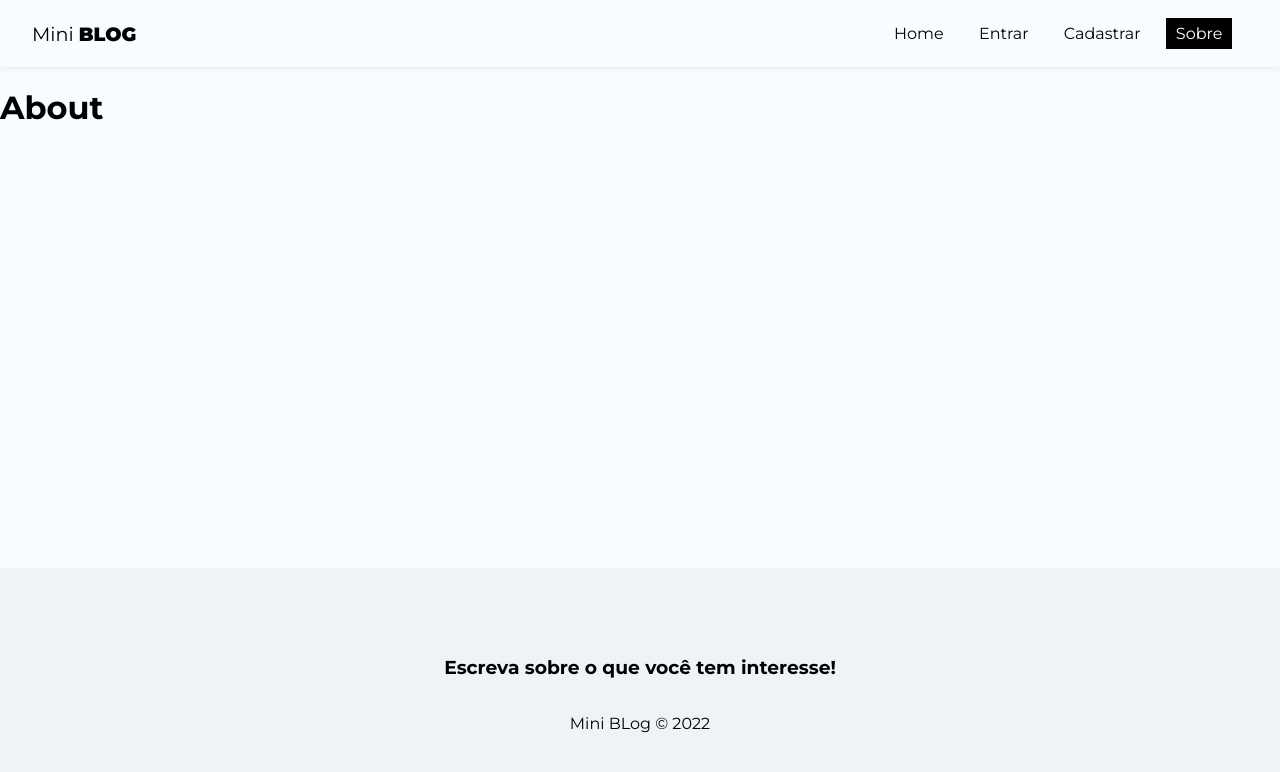
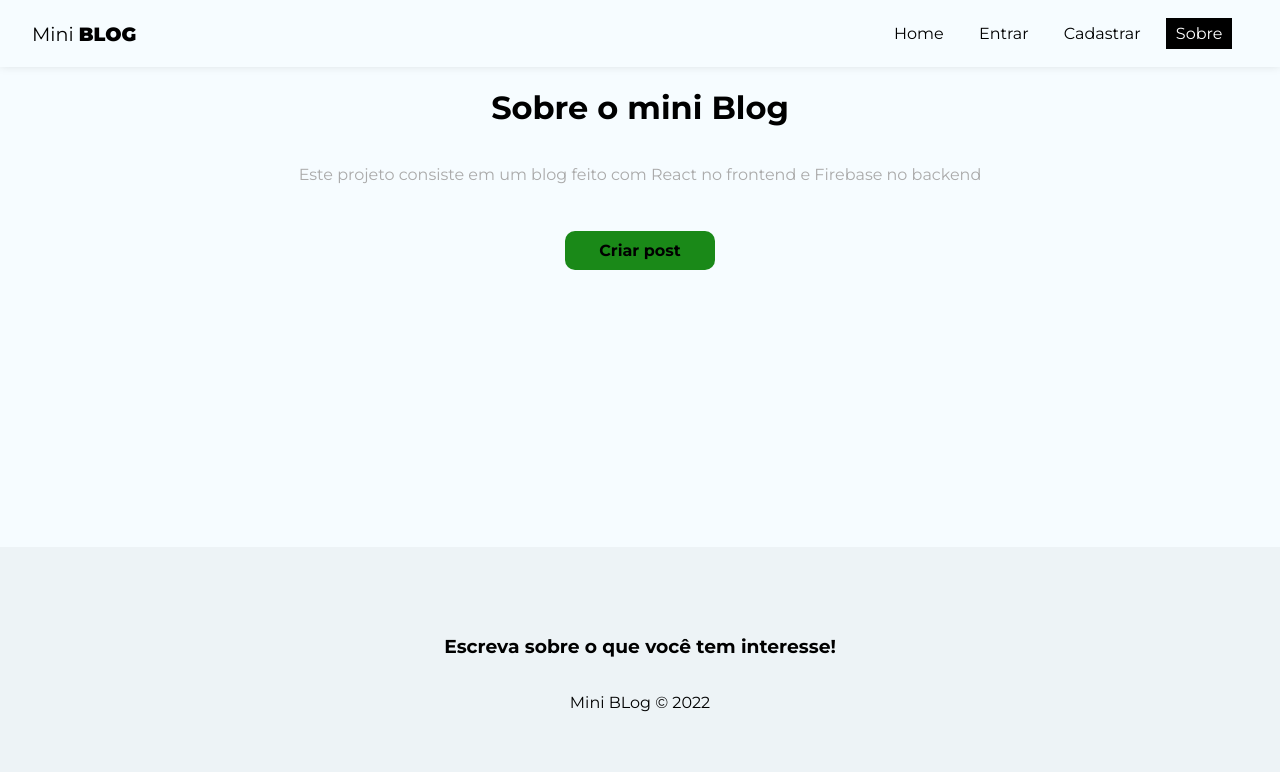
Before and after one commit to luizgustavoou/Miniblog, a React (Create React App) app: page /about in a window 1280 px wide. Shown: the top 772 px of the page. Built offline with nearby package versions, Linux system fonts and the light colour scheme; no server answers.

Commit message:
Bloqueando páginas que precisam de autenticação

```diff
--- a/src/App.js
+++ b/src/App.js
@@ -43,10 +43,22 @@ function App() {
             <Routes>
               <Route path="/" element={<Home />} />
               <Route path="/about" element={<About />} />
-              <Route path="/login" element={<Login />} />
-              <Route path="/register" element={<Register />} />
-              <Route path="/post/create" element={<CreatePost />} />
-              <Route path="/dashboard" element={<Dashboard />} />
+              <Route
+                path="/login"
+                element={!user ? <Login /> : <Navigate to="/" />}
+              />
+              <Route
+                path="/register"
+                element={!user ? <Register /> : <Navigate to="/" />}
+              />
+              <Route
+                path="/post/create"
+                element={user ? <CreatePost /> : <Navigate to="/login" />}
+              />
+              <Route
+                path="/dashboard"
+                element={user ? <Dashboard /> : <Navigate to="/login" />}
+              />
             </Routes>
           </div>
           <Footer />
--- a/src/pages/About/About.js
+++ b/src/pages/About/About.js
@@ -1,10 +1,20 @@
 // CSS
 import styles from "./About.module.css";
+import { Link } from "react-router-dom";
 
 const About = () => {
   return (
-    <div>
-      <h1>About</h1>
+    <div className={styles.about}>
+      <h1>
+        Sobre o mini <span>Blog</span>
+      </h1>
+      <p>
+        Este projeto consiste em um blog feito com React no frontend e Firebase
+        no backend
+      </p>
+      <Link to="/post/create" className="btn">
+        Criar post
+      </Link>
     </div>
   );
 };
--- a/src/pages/About/About.module.css
+++ b/src/pages/About/About.module.css
@@ -0,0 +1,17 @@
+.about {
+  text-align: center;
+  display: flex;
+  flex-direction: column;
+  align-items: center;
+}
+
+.about p {
+  color: #aaa;
+  margin-bottom: 2em;
+}
+
+.about a {
+  display: block;
+  margin-top: 15px;
+  padding: 10px 15px;
+}
```
